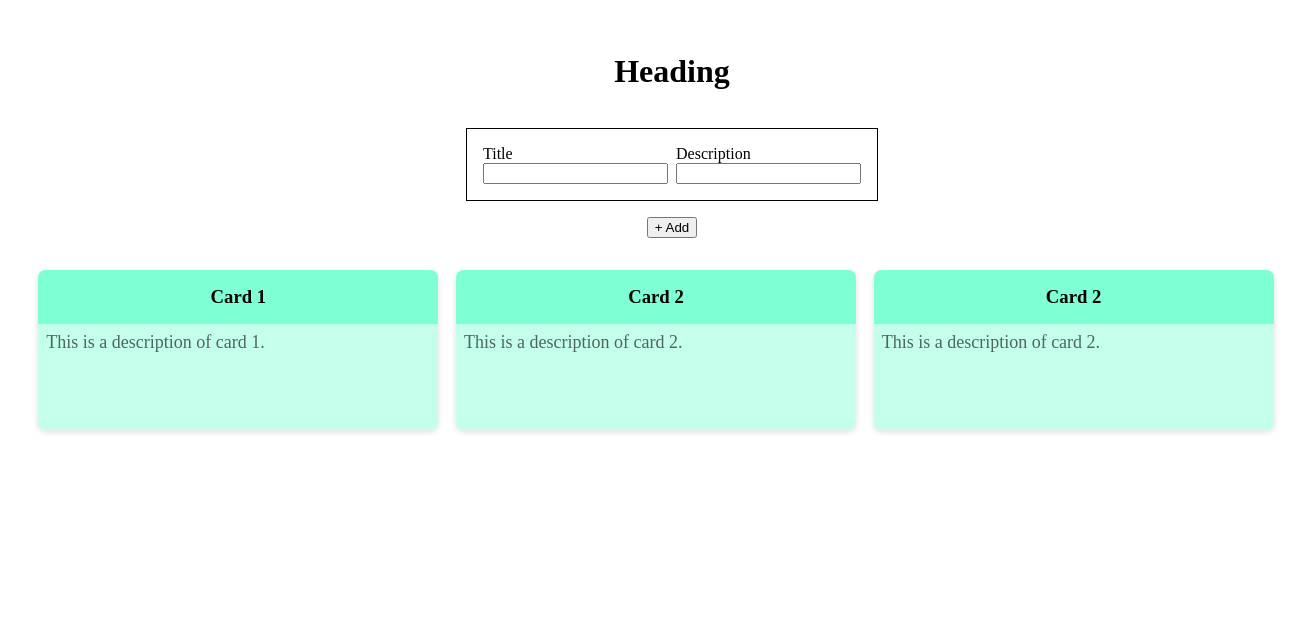
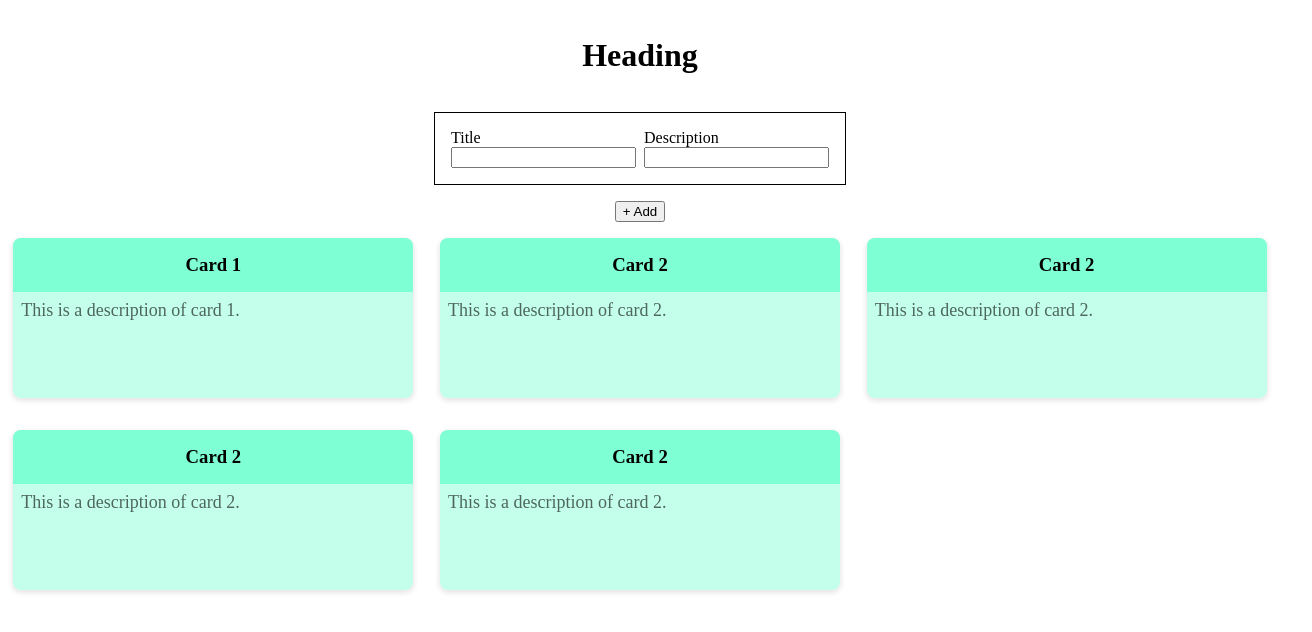
Before and after one commit to Lightbulb-Academy/morning-batch-demo-app, a React (Vite) app: page / in a window 1280 px wide. Shown: the top 632 px of the page, 1312 px wide, since content can reach past the window. Built offline with nearby package versions, Linux system fonts and the light colour scheme.

Commit message:
responsive grid

```diff
--- a/src/App.tsx
+++ b/src/App.tsx
@@ -10,7 +10,6 @@ function App() {
         width: "100vw", // screen width - absolute value
         height: "100vh", // screen height
         overflow: "hidden",
-        padding: 16
       }}
     >
       <div
@@ -20,10 +19,9 @@ function App() {
           alignItems: "center",
           gap: "1rem",
           padding: "1rem",
-          width: "100%", // 100% of parent width
         }}
       >
-      <h1>Heading</h1>
+        <h1>Heading</h1>
         <div
           style={{
             display: "flex",
@@ -38,11 +36,35 @@ function App() {
         </div>
         <button>+ Add</button>
       </div>
-      <div className="grid-container" style={{ margin: "16px" }}>
-        <Card title="Card 1" description="This is a description of card 1." />
+      <div
+        style={{
+          display: "grid",
+          gridTemplateColumns: "repeat(auto-fit, minmax(400px, 1fr))",
+          justifyItems: "center",
+          rowGap: "2rem",
+        }}
+      >
+        <Card
+          color="black"
+          title="Card 1"
+          description="This is a description of card 1."
+        />
         <Card title="Card 2" description="This is a description of card 2." />
-        <Card color="black" title="Card 2" description="This is a description of card 2." />
-
+        <Card
+          color="black"
+          title="Card 2"
+          description="This is a description of card 2."
+        />
+        <Card
+          color="black"
+          title="Card 2"
+          description="This is a description of card 2."
+        />
+        <Card
+          color="black"
+          title="Card 2"
+          description="This is a description of card 2."
+        />
       </div>
     </div>
   );
@@ -63,5 +85,4 @@ export default App;
  * 3. Components - reusable building blocks
  */
 
-
 // Button Props - title, backgroundColor, color
--- a/src/index.css
+++ b/src/index.css
@@ -3,17 +3,9 @@ body {
   margin: 0;
 }
 
-.grid-container {
-  display: grid;
-  grid-gap: 5px;
-  grid-auto-flow: column; /* appear Vertically*/
-  justify-items: center;
-}
-
 .card {
   width: 400px;
   height: 160px;
-  /* padding: 8px; */
   border-radius: 8px;
   box-shadow: 0 2px 5px 1px rgba(0, 0, 0, 0.1);
   overflow: hidden;
```
